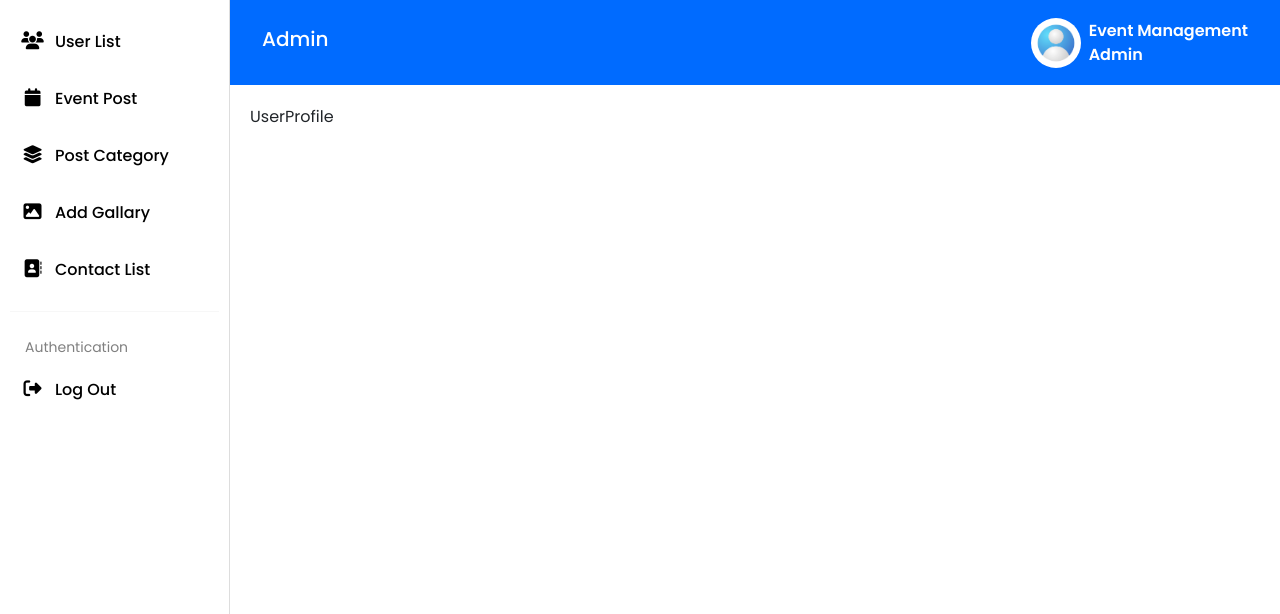
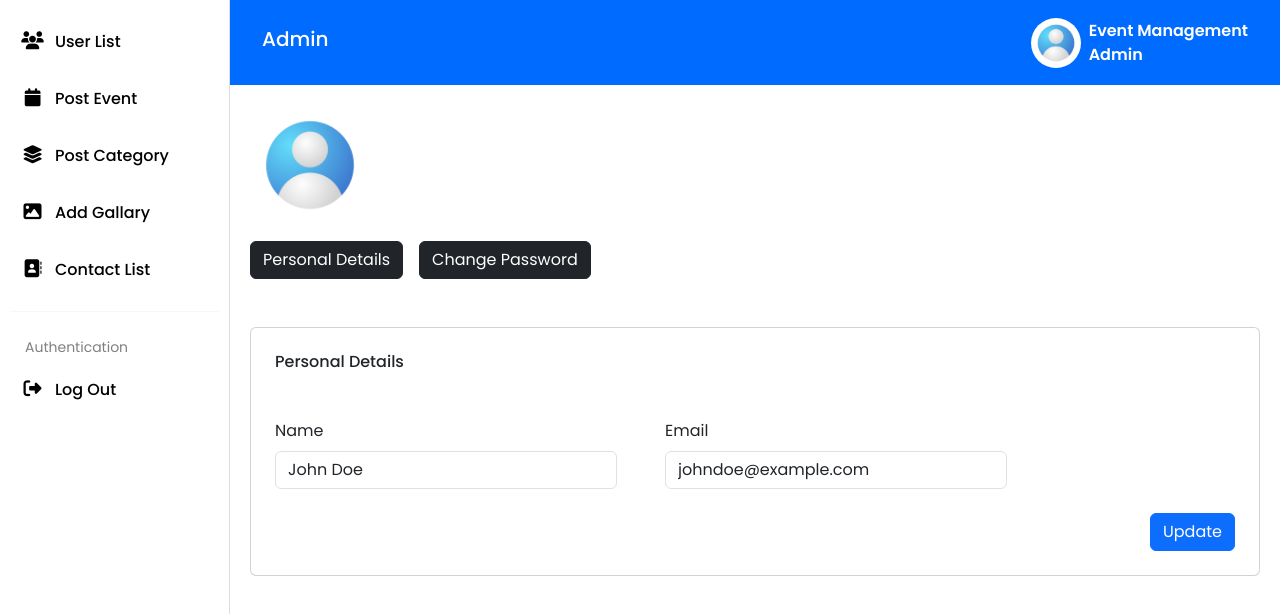
Before and after one commit to vivek8091/admin-event, a React (Create React App) app: page /UserProfile in a window 1280 px wide. Shown: the top 614 px of the page. Built offline with nearby package versions, Linux system fonts and the light colour scheme; a web font is replaced by a local one.

Commit message:
Profile details and change password section completed, admin completed.

```diff
--- a/src/App.js
+++ b/src/App.js
@@ -6,7 +6,6 @@ import AddEvent from "./Components/AddEvent";
 import AddCategory from "./Components/AddCategory";
 import AddGallary from "./Components/AddGallary";
 import UserProfile from "./Components/UserProfile";
-import ChangePassword from "./Components/ChangePassword";
 import ContactList from "./Components/ContactList";
 import Login from "./Components/Login";
 import "./Styles/main.css";
@@ -23,7 +22,6 @@ function App() {
           <Route path="/AddCategory" element={<AddCategory />} />
           <Route path="/AddGallary" element={<AddGallary />} />
           <Route path="/UserProfile" element={<UserProfile />} />
-          <Route path="/ChangePassword" element={<ChangePassword />} />
           <Route path="/ContactList" element={<ContactList />} />
         </Route>
       </Routes>
--- a/src/Components/ChangePassword.js
+++ /dev/null
@@ -1,10 +0,0 @@
-function ChangePassword(){
-    return(
-        <>
-            ChangePassword
-        </>
-    );
-}
-
-
-export default ChangePassword;
--- a/src/Components/SideBar.js
+++ b/src/Components/SideBar.js
@@ -13,7 +13,7 @@ function SideBar() {
           </li>
           <li>
             <NavLink to="/AddEvent">
-              <i className="fa fa-calendar icon"></i> Event Post
+              <i className="fa fa-calendar icon"></i> Post Event
             </NavLink>
           </li>
           <li>
@@ -52,7 +52,7 @@ function SideBar() {
             <h5>Admin</h5>
           </div>
           <div className="admin-profile">
-            <Link to="/UserAccountDetails" className="account">
+            <Link to="/UserProfile" className="account">
               <img src={adminLogo} alt="user_logo" className="admin-avtar" />
               <span className="username">
                 Event Management <br /> Admin
--- a/src/Components/UserProfile.js
+++ b/src/Components/UserProfile.js
@@ -1,10 +1,136 @@
-function UserProfile(){
-    return(
-        <>
-            UserProfile
-        </>
-    );
+import adminLogo from "../assets/admin-logo.jpg";
+import { useState } from "react";
+
+function UserProfile() {
+  const [activeForm, setActiveForm] = useState("personal");
+
+  const [userDetails, setUserDetails] = useState({
+    name: "John Doe",
+    email: "johndoe@example.com",
+  });
+
+  const [passwords, setPasswords] = useState({
+    oldPassword: "",
+    newPassword: "",
+    confirmPassword: "",
+  });
+
+  const handleUserDetailsChange = (e) => {
+    setUserDetails({
+      ...userDetails,
+      [e.target.name]: e.target.value,
+    });
+  };
+
+  const handlePasswordChange = (e) => {
+    setPasswords({ ...passwords, [e.target.name]: e.target.value });
+  };
+
+  return (
+    <>
+      <div className="user-account">
+        <div className="user-logo">
+          <img src={adminLogo} alt="admin_logo" />
+        </div>
+
+        <div className="buttons">
+          <button
+            className="btn btn-dark"
+            onClick={() => setActiveForm("personal")}
+          >
+            Personal Details
+          </button>
+          <button
+            className="btn btn-dark"
+            onClick={() => setActiveForm("password")}
+          >
+            Change Password
+          </button>
+        </div>
+
+        <div className="card p-4 mt-5">
+          {activeForm === "personal" ? (
+            <div>
+              <h6 className="mb-5">Personal Details</h6>
+              <form>
+                <div className="details-from d-flex gap-5">
+                  <div className="mb-3">
+                    <label className="form-label">Name</label>
+                    <input
+                      type="text"
+                      name="name"
+                      className="form-control"
+                      placeholder="Enter your name"
+                      value={userDetails.name}
+                      onChange={handleUserDetailsChange}
+                    />
+                  </div>
+                  <div className="mb-3">
+                    <label className="form-label">Email</label>
+                    <input
+                      type="email"
+                      className="form-control mb-2"
+                      name="email"
+                      value={userDetails.email}
+                      onChange={handleUserDetailsChange}
+                      placeholder="Enter your email"
+                    />
+                  </div>
+                </div>
+                <button type="submit" className="btn btn-primary float-end">
+                  Update
+                </button>
+              </form>
+            </div>
+          ) : (
+            <div>
+              <h6 className="mb-5">Change Password</h6>
+              <form>
+                <div className="password-form d-flex gap-3">
+                  <div className="mb-3">
+                    <label className="form-label">Old Password</label>
+                    <input
+                      type="password"
+                      className="form-control"
+                      name="oldPassword"
+                      value={passwords.oldPassword}
+                      onChange={handlePasswordChange}
+                      placeholder="Old Password"
+                    />
+                  </div>
+                  <div className="mb-3">
+                    <label className="form-label">New Password</label>
+                    <input
+                      type="password"
+                      className="form-control"
+                      name="newPassword"
+                      value={passwords.newPassword}
+                      onChange={handlePasswordChange}
+                      placeholder="New Password"
+                    />
+                  </div>
+                  <div className="mb-3">
+                    <label className="form-label">Confirm Password</label>
+                    <input
+                      type="password"
+                      className="form-control"
+                      name="confirmPassword"
+                      value={passwords.confirmPassword}
+                      onChange={handlePasswordChange}
+                      placeholder="Confirm Password"
+                    />
+                  </div>
+                </div>
+                <button type="submit" className="btn btn-primary float-end">
+                  Update
+                </button>
+              </form>
+            </div>
+          )}
+        </div>
+      </div>
+    </>
+  );
 }
 
-
 export default UserProfile;
--- a/src/Styles/main.css
+++ b/src/Styles/main.css
@@ -284,4 +284,17 @@ hr {
 }
 
 
-/* Contact list CSS */
+/* User profile CSS */
+
+
+.user-account .user-logo img{
+    width: 120px;
+}
+
+.user-account .buttons{
+    display: flex;
+    align-items: center;
+    justify-content: flex-start;
+    gap: 1rem;
+    margin-top: 1rem;
+}
```
